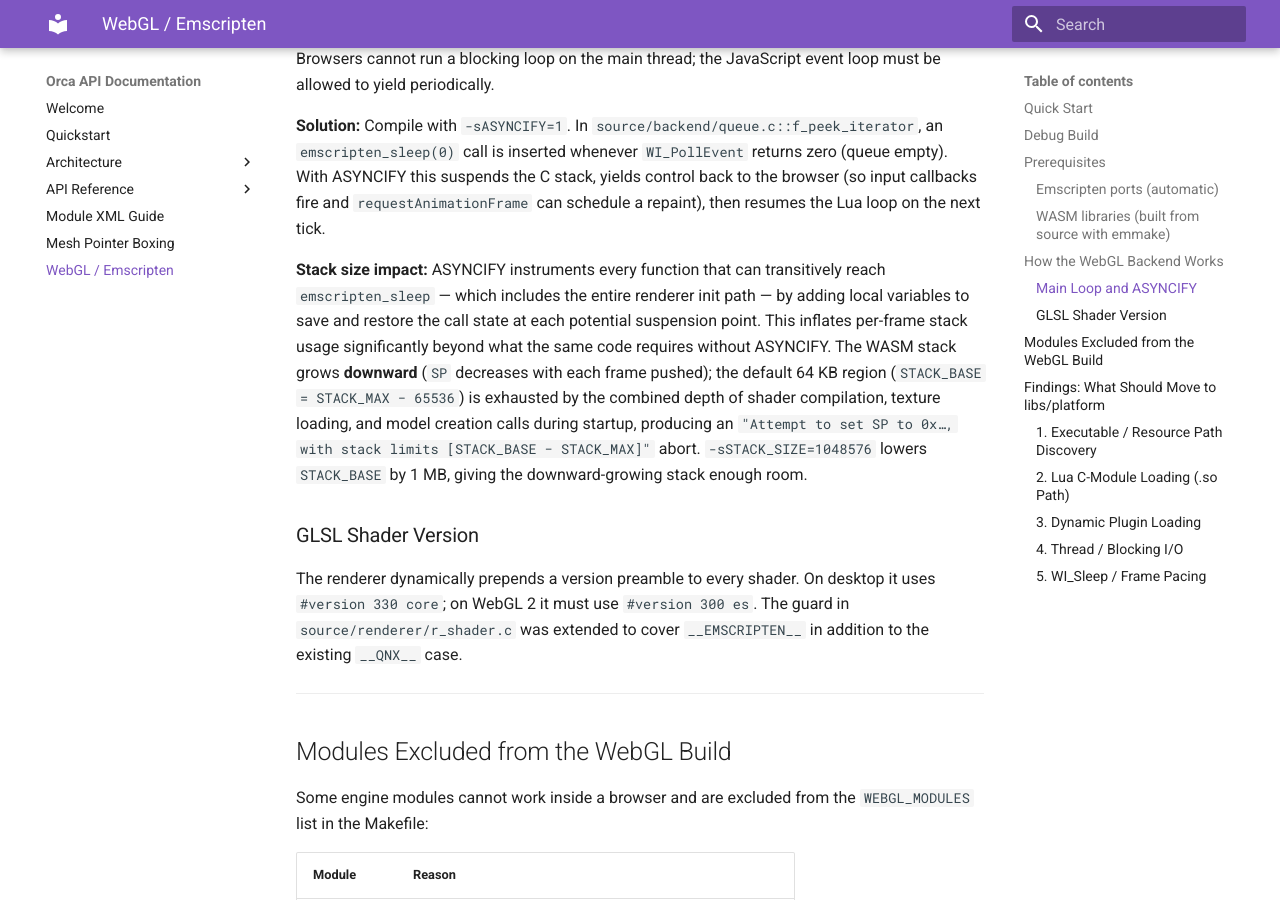
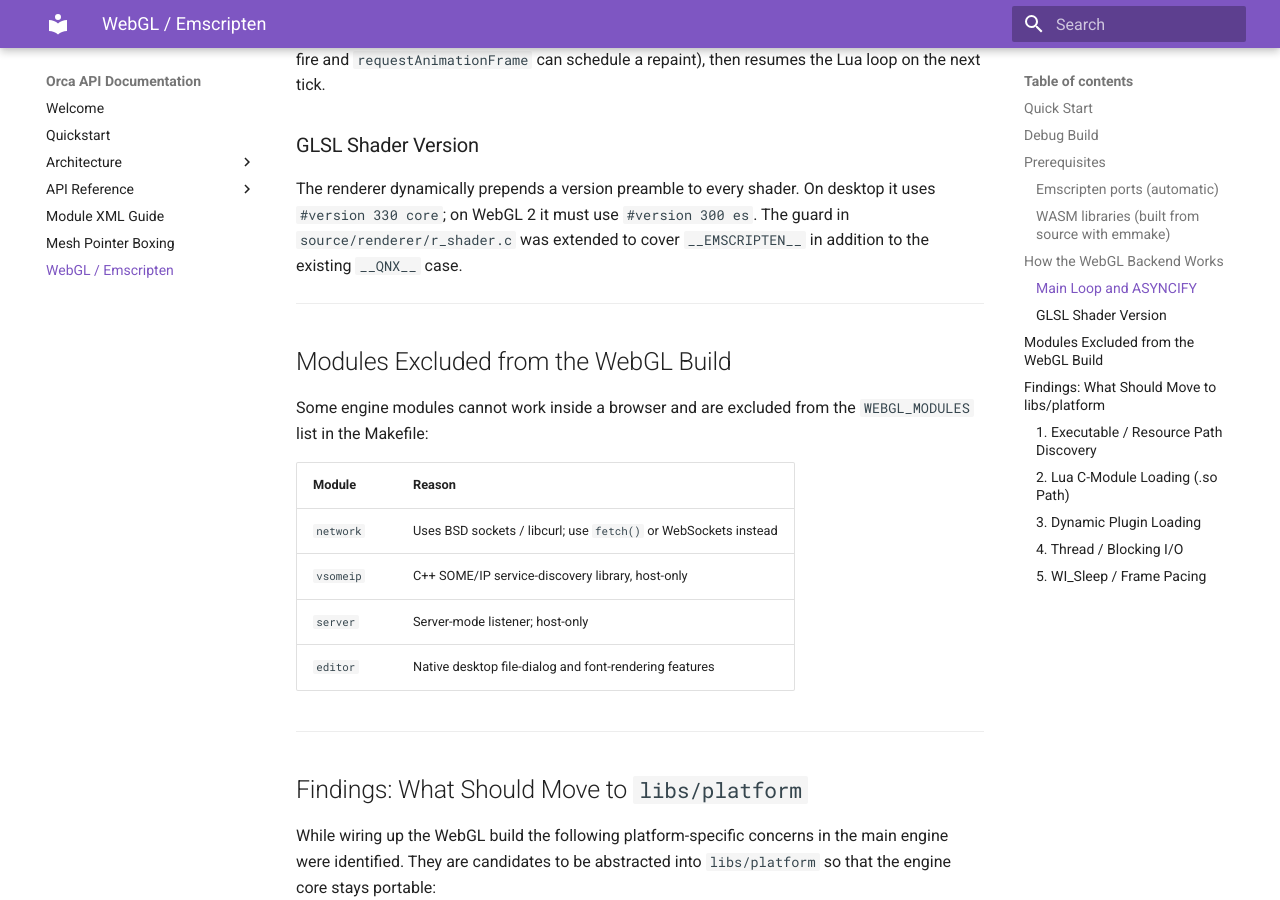
Before and after one commit to corepunch/orca, an MkDocs documentation site: the page built from docs/webgl.md, in a window 1280 px wide and 900 px high, scrolled down 3832 px. Built offline with MkDocs 1.6.1 and Material for MkDocs 9.7.7, drawn with Linux system fonts in a browser that asks for light colours; some of the changed text lies outside the part shown.

Commit message:
Revert STACK_SIZE from production build; show commit title in WebGL page
Co-authored-by: corepunch <83646194+corepunch@users.noreply.github.com>

```diff
--- a/docs/webgl.md
+++ b/docs/webgl.md
@@ -77,7 +77,7 @@ The debug target differs from the production build in the following ways:
 | `-gsource-map` | Emit `orca.wasm.map` — maps every WASM byte back to the original C file and line number.  Chrome DevTools shows the C source location automatically when the map file is served alongside `orca.wasm`. |
 | `-sASSERTIONS=2` | Enable strict runtime checks: out-of-bounds memory accesses, null-pointer dereferences, type mismatches, and stack overflows all produce descriptive error messages that name the offending C symbol. |
 | `-sSAFE_HEAP=1` | Validate every heap read and write for alignment and bounds.  This catches the class of errors that appear as `"Out of bounds memory access"` in production builds. |
-| `-sSTACK_SIZE=1048576` | Set the C stack size to 1 MB (up from the 64 KB Emscripten default).  The WASM stack grows **downward**: `SP` starts at `STACK_MAX` (high address) and decreases with each function call.  `STACK_BASE = STACK_MAX − STACK_SIZE` is the **lower** boundary; when `SP` crosses it the runtime aborts with `"stack overflow (Attempt to set SP to 0x…, with stack limits [STACK_BASE − STACK_MAX])"`.  Increasing `STACK_SIZE` lowers `STACK_BASE`, giving the downward-growing stack more room.  Without this flag the renderer init (shader compilation + texture loading via ASYNCIFY-instrumented call chains) exceeds the 64 KB default and crashes immediately. |
+| `-sSTACK_SIZE=1048576` | Set the C stack size to 1 MB (up from the 64 KB Emscripten default).  The WASM stack grows **downward**: `SP` starts at `STACK_MAX` (high address) and decreases with each function call; `STACK_BASE = STACK_MAX − STACK_SIZE` is the **lower** boundary.  The larger stack gives more headroom when analysing deep call chains under ASYNCIFY instrumentation. |
 | `-sSTACK_OVERFLOW_CHECK=2` | Detect stack overflows with precise per-call checking.  Reports the offending function when the C stack is exhausted. |
 | `-O1` (not `-Oz`) | Minimal optimisation — code structure is preserved and stack traces are readable. |
 | *(no `--closure 1`)* | JavaScript output is not minified, so DevTools stack traces show real function names instead of single-letter identifiers like `a`, `b`, `c`. |
@@ -146,18 +146,6 @@ inserted whenever `WI_PollEvent` returns zero (queue empty).  With ASYNCIFY
 this suspends the C stack, yields control back to the browser (so input
 callbacks fire and `requestAnimationFrame` can schedule a repaint), then
 resumes the Lua loop on the next tick.
-
-**Stack size impact:** ASYNCIFY instruments every function that can
-transitively reach `emscripten_sleep` — which includes the entire renderer
-init path — by adding local variables to save and restore the call state at
-each potential suspension point.  This inflates per-frame stack usage
-significantly beyond what the same code requires without ASYNCIFY.  The WASM
-stack grows **downward** (`SP` decreases with each frame pushed); the default
-64 KB region (`STACK_BASE = STACK_MAX − 65536`) is exhausted by the combined
-depth of shader compilation, texture loading, and model creation calls during
-startup, producing an `"Attempt to set SP to 0x…, with stack limits
-[STACK_BASE − STACK_MAX]"` abort.  `-sSTACK_SIZE=1048576` lowers `STACK_BASE`
-by 1 MB, giving the downward-growing stack enough room.
 
 ### GLSL Shader Version
 
```
Also changed, not shown: 2 other files.
